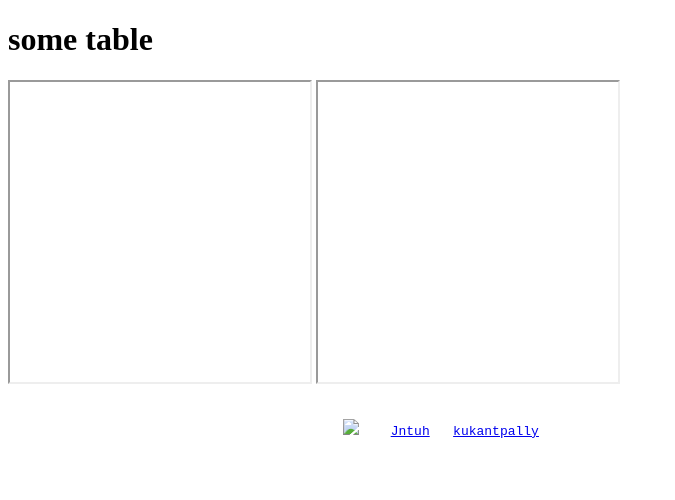
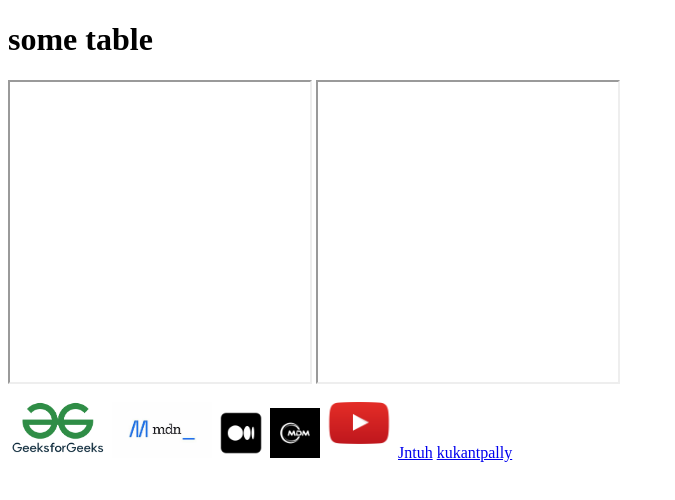
Before and after one commit to skkhaseem/pspk, a plain HTML site: page index5.html in a window 1280 px wide. Shown: the whole page, without its empty margins (0-675 px from the left). Drawn offline with Linux system fonts and the light colour scheme.

Commit message:
Add files via upload

```diff
--- a/index5.html
+++ b/index5.html
@@ -10,12 +10,12 @@
      <iframe src="" width="300px" height="300px" name="iframe1"></iframe>
      <iframe src=""width="300px" height="300px" name="iframe2"></iframe>
 <br>
-    <a href="https://en.wikipedia.org/wiki/Special:Search?go=Go&search=geek+for+geeks&ns0=1" target="iframe1"> <img src="./geek for geeks.png"alt="" width="100px"/></a>
-    <a href="https://en.wikipedia.org/wiki/MDN" target="iframe1"><img src="./mdn.jpg"alt="" width="100px"/></a>
-    <a href="https://en.wikipedia.org/wiki/Medium" target="iframe1"><img src="./medium_logo_icon_189223.webp"alt=""width="50px"/></a>
-    <a href="https://en.wikipedia.org/wiki/MDM" target="iframe1"> <img src="./mdm.jpg" alt="" width="50px"/></a>
-    <pre>                                           <a href="https://www.bing.com/videos/riverview/relatedvideo?q=www.youtube+anthadu+comedy+.com&mid=32EA8351B0041470406632EA8351B00414704066&FORM=VIR" target="iframe2"><img src="./you tube logo.png" width="70px"></a>    <a href="https://www.google.com/maps/embed?pb=!1m18!1m12!1m3!1d3805.2982990686205!2d78.38881797500025!3d17.49326818341207!2m3!1f0!2f0!3f0!3m2!1i1024!2i768!4f13.1!3m3!1m2!1s0x3bcb9186c9216501%3A0x5b92f2e1fd8fc012!2sJawaharlal%20Nehru%20Technological%20University%20Hyderabad!5e0!3m2!1sen!2sin!4v1731947448803!5m2!1sen!2sin" target="iframe2">Jntuh</a>   <a href="https://www.google.com/maps/embed?pb=!1m18!1m12!1m3!1d30443.068329097445!2d78.38414624128372!3d17.489195388561765!2m3!1f0!2f0!3f0!3m2!1i1024!2i768!4f13.1!3m3!1m2!1s0x3bcb91ec0162f43d%3A0x3288c6fe4358cf48!2sKukatpally%2C%20Hyderabad%2C%20Telangana!5e0!3m2!1sen!2sin!4v1731934563202!5m2!1sen!2sin" target="iframe2">kukantpally</a>
-       </pre>
+    <a href="https://en.wikipedia.org/wiki/Special:Search?go=Go&search=geek+for+geeks&ns0=1" target="iframe1"> <img src="./images/geek for geeks.png"alt="" width="100px"/></a>
+    <a href="https://en.wikipedia.org/wiki/MDN" target="iframe1"><img src="./images/mdn.jpg"alt="" width="100px"/></a>
+    <a href="https://en.wikipedia.org/wiki/Medium" target="iframe1"><img src="./images/medium_logo_icon_189223.webp"alt=""width="50px"/></a>
+    <a href="https://en.wikipedia.org/wiki/MDM" target="iframe1"> <img src="./images/mdm.jpg" width="50px"/></a>
+                                            <a href="https://www.bing.com/videos/riverview/relatedvideo?q=www.youtube+anthadu+comedy+.com&mid=32EA8351B0041470406632EA8351B00414704066&FORM=VIR" target="iframe2"><img src="./images/you tube logo.png" width="70px"></a>    <a href="https://www.google.com/maps/embed?pb=!1m18!1m12!1m3!1d3805.2982990686205!2d78.38881797500025!3d17.49326818341207!2m3!1f0!2f0!3f0!3m2!1i1024!2i768!4f13.1!3m3!1m2!1s0x3bcb9186c9216501%3A0x5b92f2e1fd8fc012!2sJawaharlal%20Nehru%20Technological%20University%20Hyderabad!5e0!3m2!1sen!2sin!4v1731947448803!5m2!1sen!2sin" target="iframe2">Jntuh</a>   <a href="https://www.google.com/maps/embed?pb=!1m18!1m12!1m3!1d30443.068329097445!2d78.38414624128372!3d17.489195388561765!2m3!1f0!2f0!3f0!3m2!1i1024!2i768!4f13.1!3m3!1m2!1s0x3bcb91ec0162f43d%3A0x3288c6fe4358cf48!2sKukatpally%2C%20Hyderabad%2C%20Telangana!5e0!3m2!1sen!2sin!4v1731934563202!5m2!1sen!2sin" target="iframe2">kukantpally</a>
+
 
 </body>
 </html>
```
